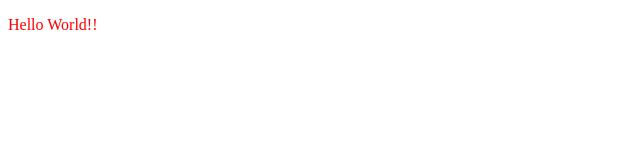
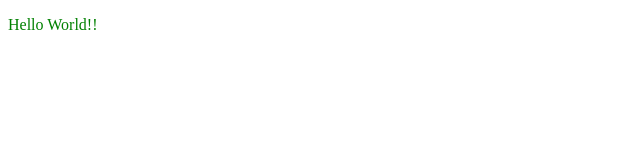
Before and after one commit to nozomuozaki/test, a plain HTML site: page index.html in a window 1280 px wide. Shown: the whole page, without its empty margins (0-640 px from the left). Drawn offline with Linux system fonts and the light colour scheme.

Commit message:
p-tag modified

```diff
--- a/style.css
+++ b/style.css
@@ -1,5 +1,6 @@
 @charset "UTF-8";
 
 p{
-  color:red;
+  /* color:red; */
+  color:green;
 }
```
